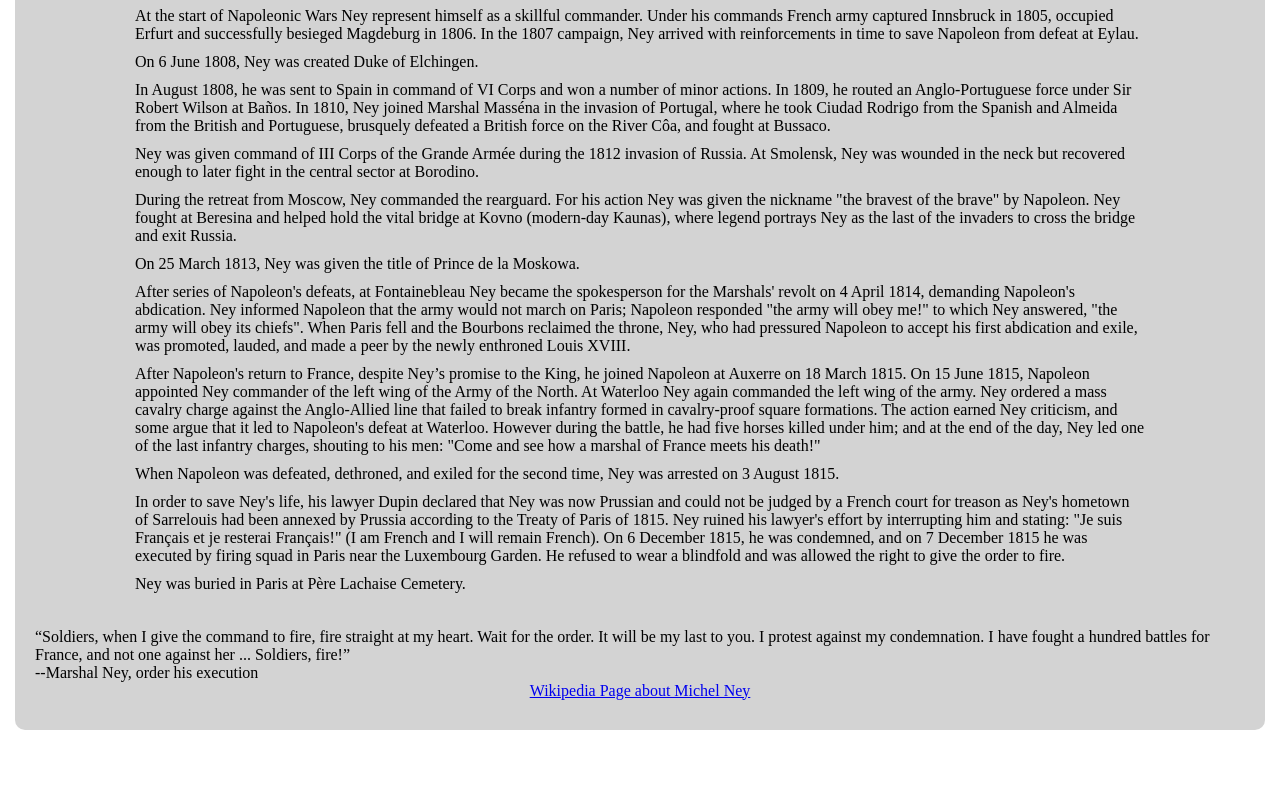
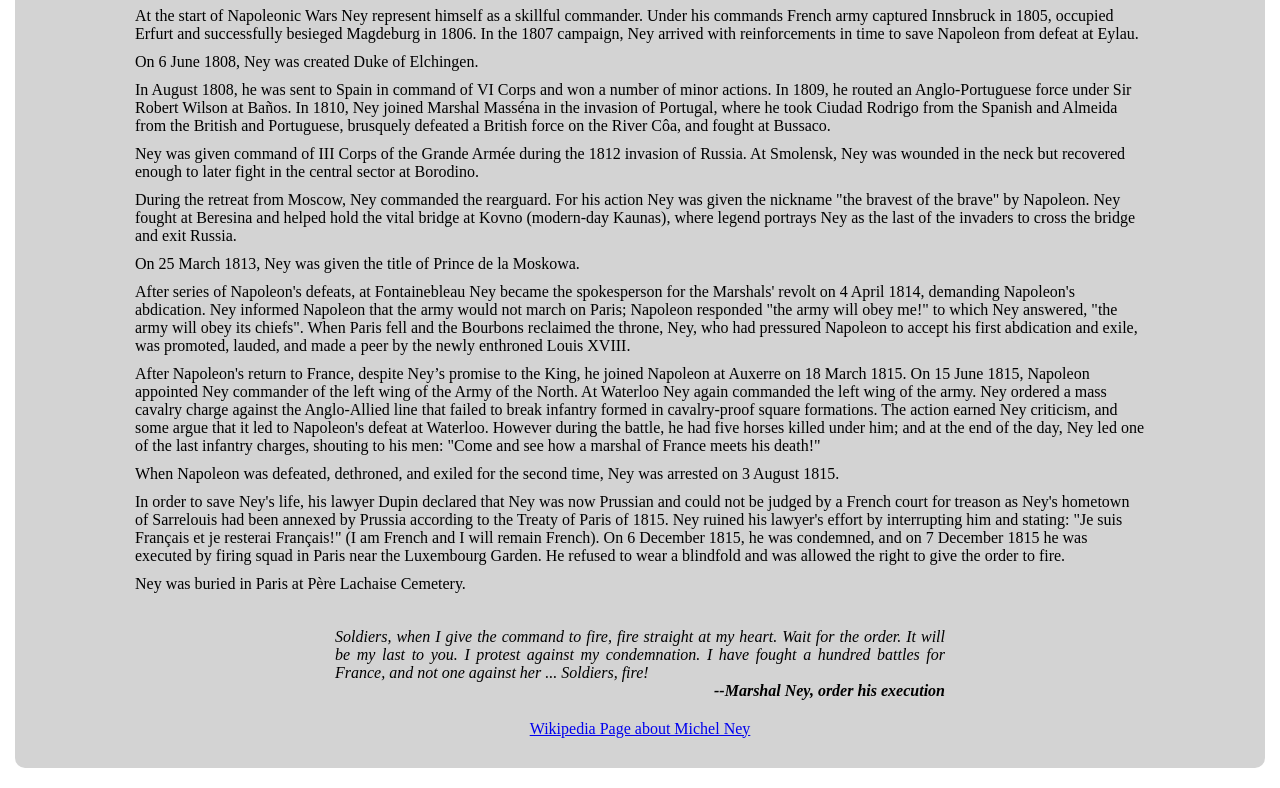
Before and after one commit to EskalonaD/Tribute-Page, a plain HTML site: page index.html in a window 1280 px wide. Shown: the part 1178-1966 px from the top of the page. Before the commit the page ends 1928 px from the top, so only its background shows below. Drawn offline with Linux system fonts and the light colour scheme.

Commit message:
add blockquote-section html/css

```diff
--- a/index.html
+++ b/index.html
@@ -67,8 +67,8 @@
             </li>
         </ul>
         <blockquote>
-                <q>Soldiers, when I give the command to fire, fire straight at my heart. Wait for the order. It will be my last to you. I protest against my condemnation. I have fought a hundred battles for France, and not one against her ... Soldiers, fire!</q>
-                <div>--Marshal Ney, order his execution</div>
+                <p class='quote'>Soldiers, when I give the command to fire, fire straight at my heart. Wait for the order. It will be my last to you. I protest against my condemnation. I have fought a hundred battles for France, and not one against her ... Soldiers, fire!</p>
+                <div class='author'>--Marshal Ney, order his execution</div>
         </blockquote>
         <a href="#" target='_blank' id="tribute-link">Wikipedia Page about Michel Ney</a>
     </div>
--- a/style.css
+++ b/style.css
@@ -62,6 +62,18 @@ li {
     margin-bottom: 10px;
 }
 
+blockquote {
+    padding: 0 300px;
+    font-style: italic;
+    margin-bottom: 20px;
+}
+.quote {
+    text-align: justify;
+}
+.author {
+    text-align: right;
+    font-weight: bold;
+}
 
 /* to do:
 
```
